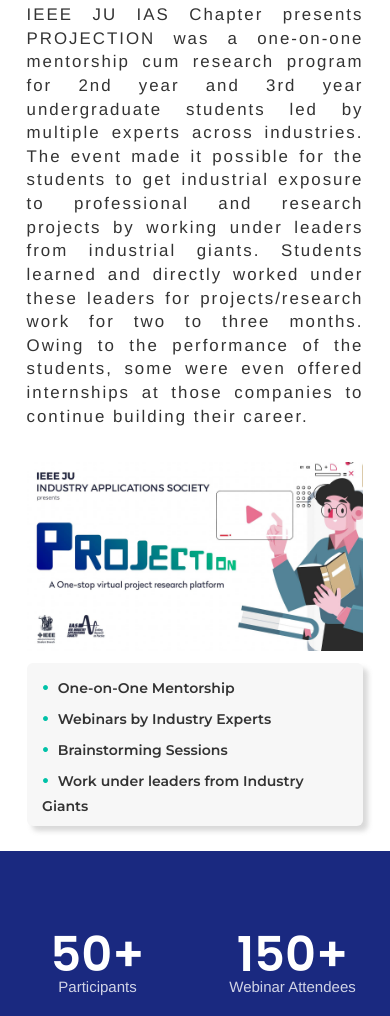
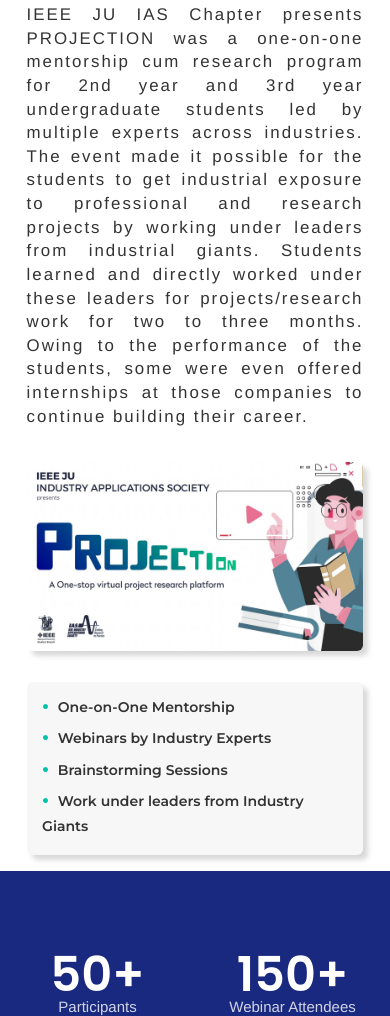
Before and after one commit to AdnanKhurshid26/ieee-projection, a plain HTML site: page index.html in a window 390 px wide. Shown: the part 984-2000 px from the top of the page. Drawn offline with nearby package versions, Linux system fonts and the light colour scheme; a script that the page names is missing.

Commit message:
changed gap in about image and ul

```diff
--- a/css/responsive.css
+++ b/css/responsive.css
@@ -144,10 +144,13 @@ html {
     width: 90%;
     display: grid;
     grid-template-columns: 1fr;
-    gap: 3vw;
+    gap: 8vw;
   }
   .about-details img {
     width: 100%;
+    border-radius: 6px;
+    background-color: rgb(247, 247, 247);
+    box-shadow: 5px 5px 5px 0px rgba(211, 211, 211, 0.863);
   }
   .about-details ul {
     padding: 2vw 4vw;
--- a/css/style.css
+++ b/css/style.css
@@ -339,9 +339,18 @@ nav {
 }
 .about-details img {
   width: 100%;
+  border-radius: 10px;
+  background-color: rgb(247, 247, 247);
+  box-shadow: 10px 10px 10px 0px rgba(211, 211, 211, 0.863);
+}
+.about-details img:hover {
+  cursor: pointer;
+  transform: translateY(-5px);
+  transition: all 0.5s;
 }
 .about-details ul {
   padding: 1vw 2vw;
+  height: 100%;
   display: flex;
   justify-content: flex-start;
   align-items: flex-start;
```
